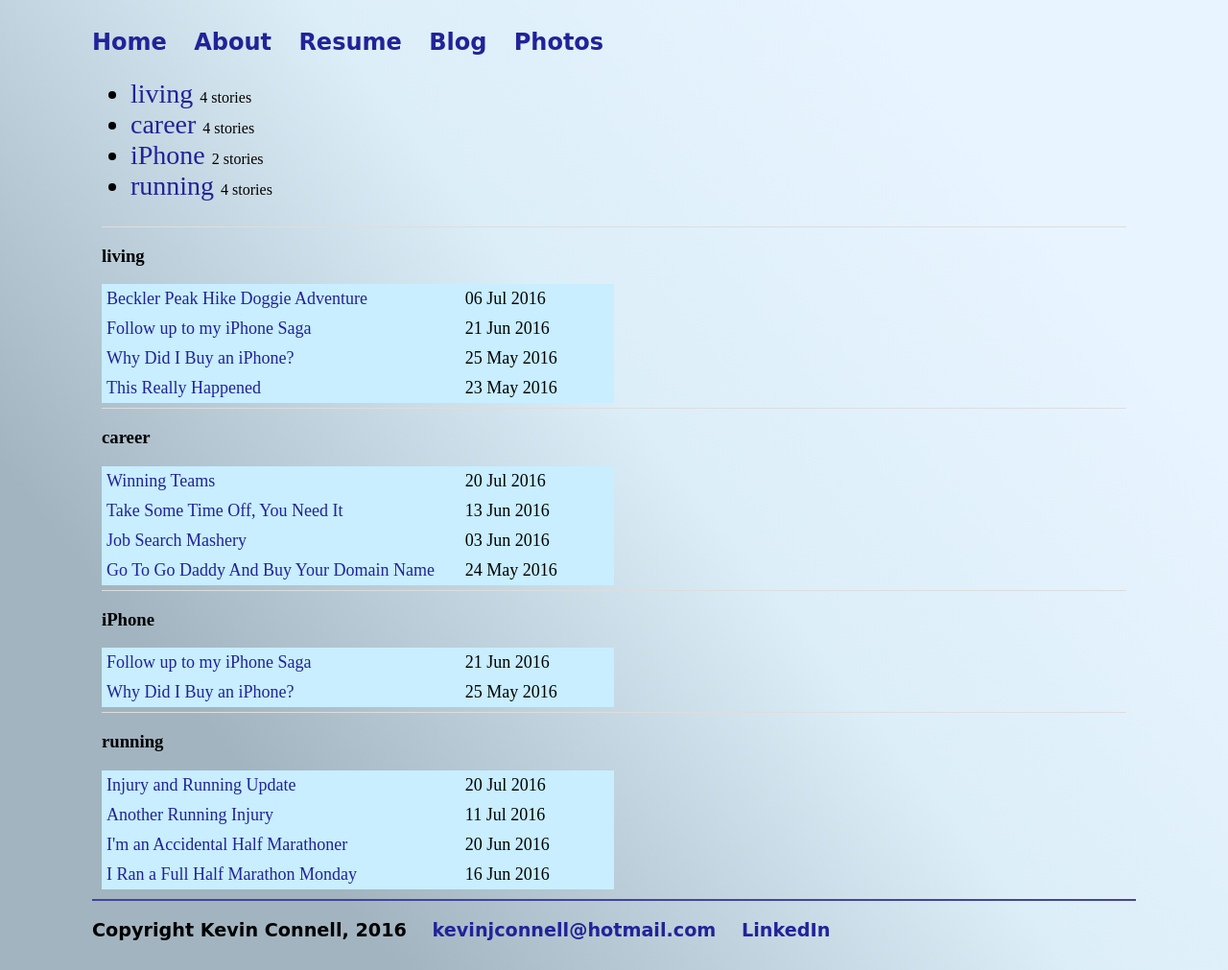
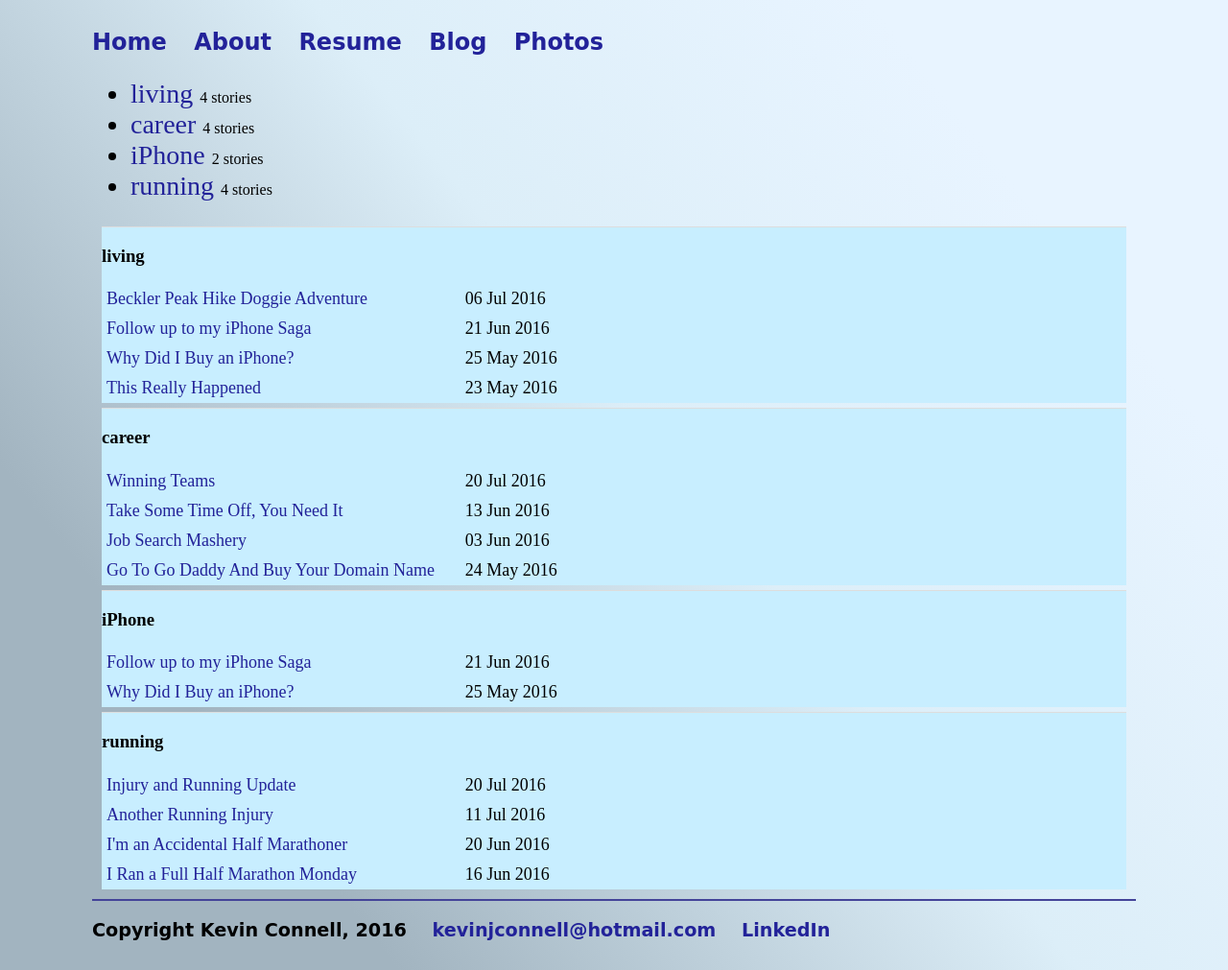
Before and after one commit to mo4dawg/mo4dawg.github.io, a Jekyll site: the page built from tags.html, in a window 1280 px wide. Shown: the whole page at 96% size. Built offline with Jekyll 4.4.1, drawn with Linux system fonts in a browser that asks for light colours.

Commit message:
Update main.css

```diff
--- a/css/main.css
+++ b/css/main.css
@@ -121,6 +121,7 @@ ul.posts li {
   padding: 5px;
 }
 .archive-group {
+  background-color: #c8eeff;
   margin: 5px;
   border-top: 1px solid #ddd;
 }
```
